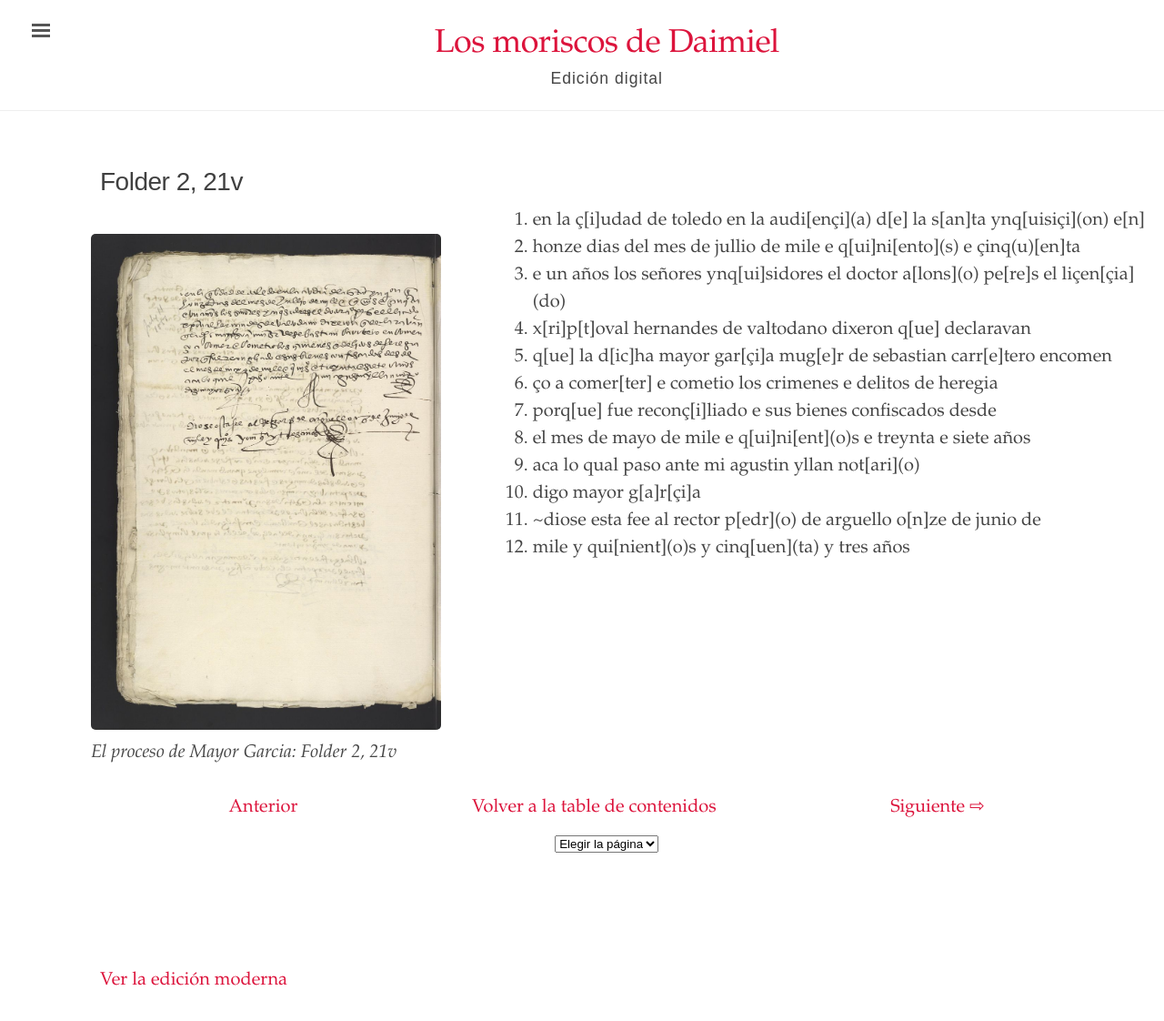
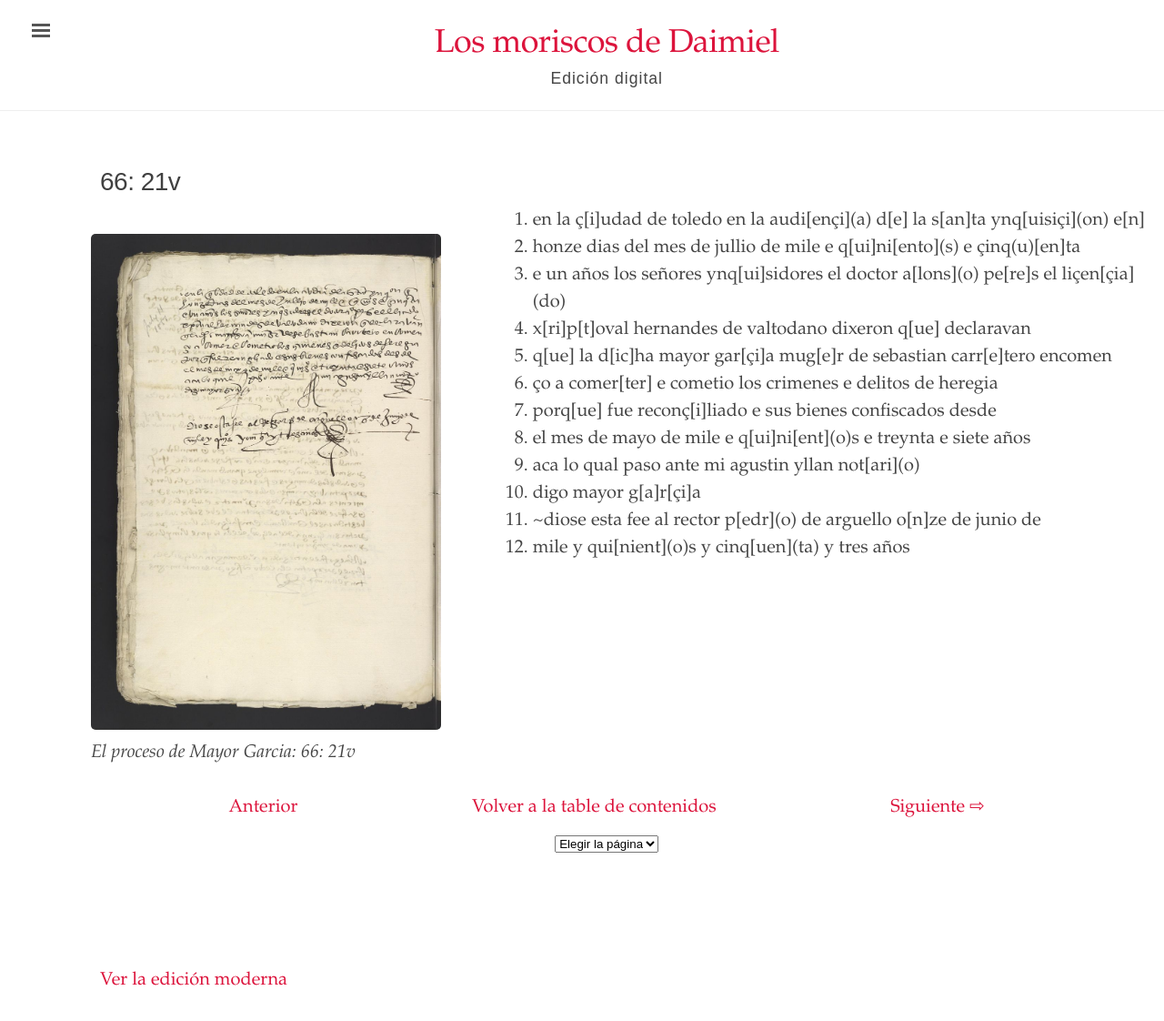
Before and after one commit to digbmc/moriscos-daimel, a Jekyll site: the page built from _texts/folder-2-21v.md, in a window 1280 px wide and 1172 px high. Shown: the top 1122 px of the window at 91% size. Built offline with Jekyll 4.4.1, drawn with Linux system fonts in a browser that asks for light colours.

Commit message:
Update folder-2-21v.md

```diff
--- a/_texts/folder-2-21v.md
+++ b/_texts/folder-2-21v.md
@@ -1,6 +1,6 @@
 ---
 layout: manuscrito
-title: Folder 2, 21v
+title: "66: 21v"
 image: /assets/images/Folder_2_21v.jpg
 body_class: wide-page
 order: 42
```
